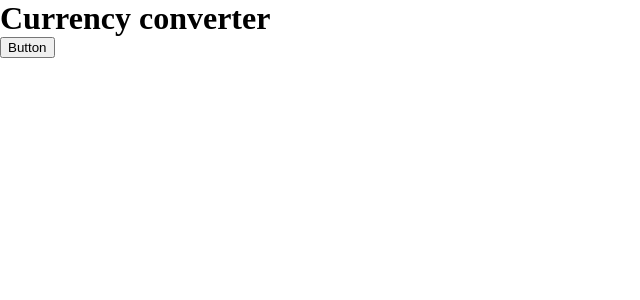
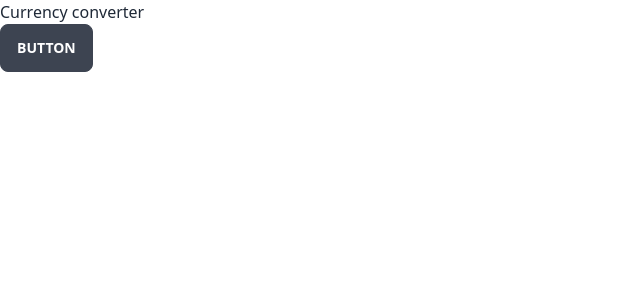
Before and after one commit to omarlamin01/currency-converter, a Vue app: page / in a window 1280 px wide. Shown: the top 300 px of the page, without its empty margins (0-640 px from the left). Built offline with nearby package versions, Linux system fonts and the light colour scheme.

Commit message:
update tailwind config

```diff
--- a/src/App.vue
+++ b/src/App.vue
@@ -13,6 +13,8 @@
 
 <script>
 /* eslint-disable */
+import './app.css';
+
 export default {
 	name: "App",
 	data() {
--- a/tailwind.config.js
+++ b/tailwind.config.js
@@ -1,8 +1,4 @@
-/** @type {import('tailwindcss').Config} */
 module.exports = {
-    content: ["./src/**/*.{html,js}"],
-    theme: {
-        extend: {},
-    },
-    plugins: [require("daisyui")],
-}
+    content: ['./src/**/*.{vue,js,ts}'],
+    plugins: [require('daisyui')],
+};
```
